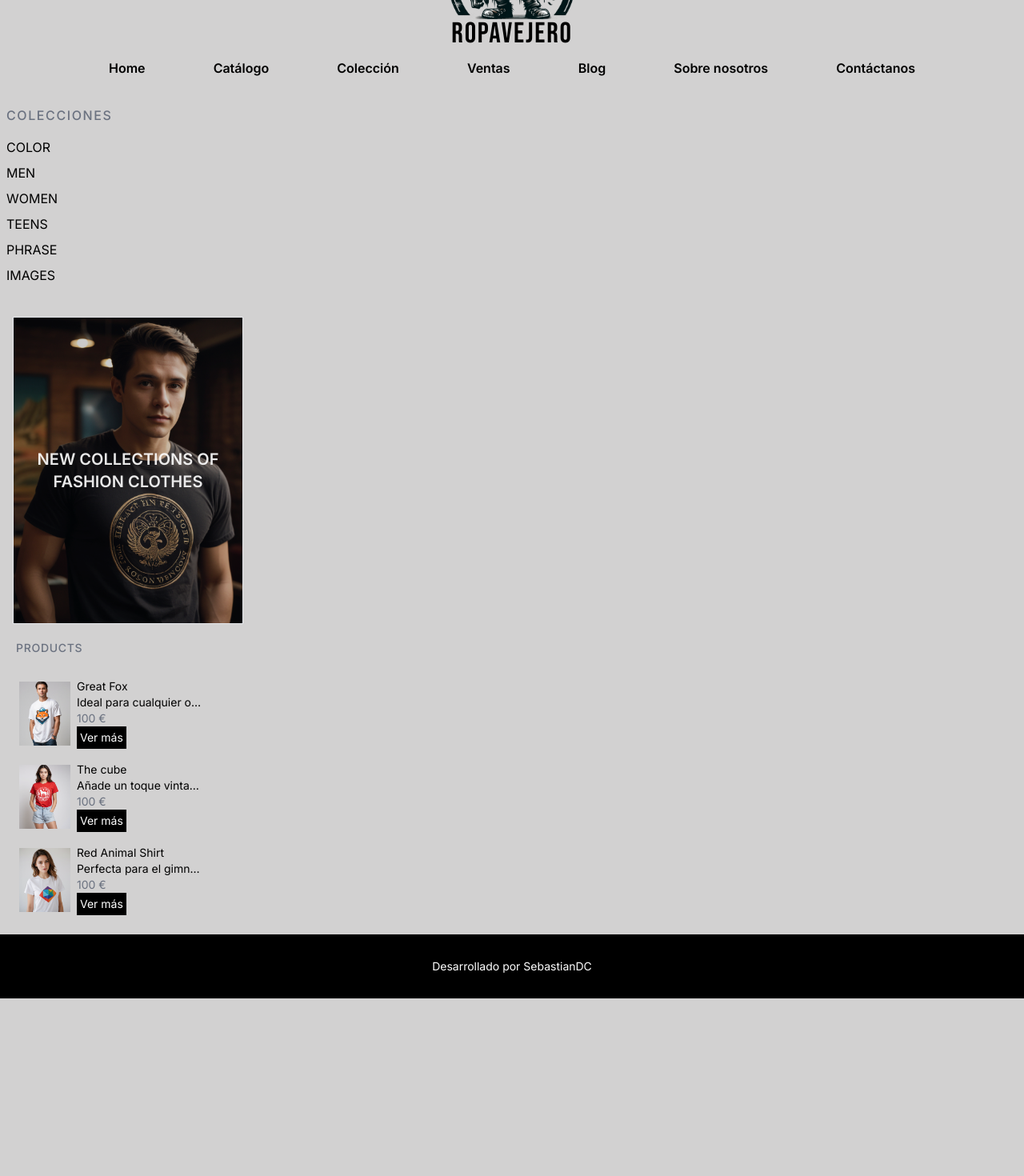
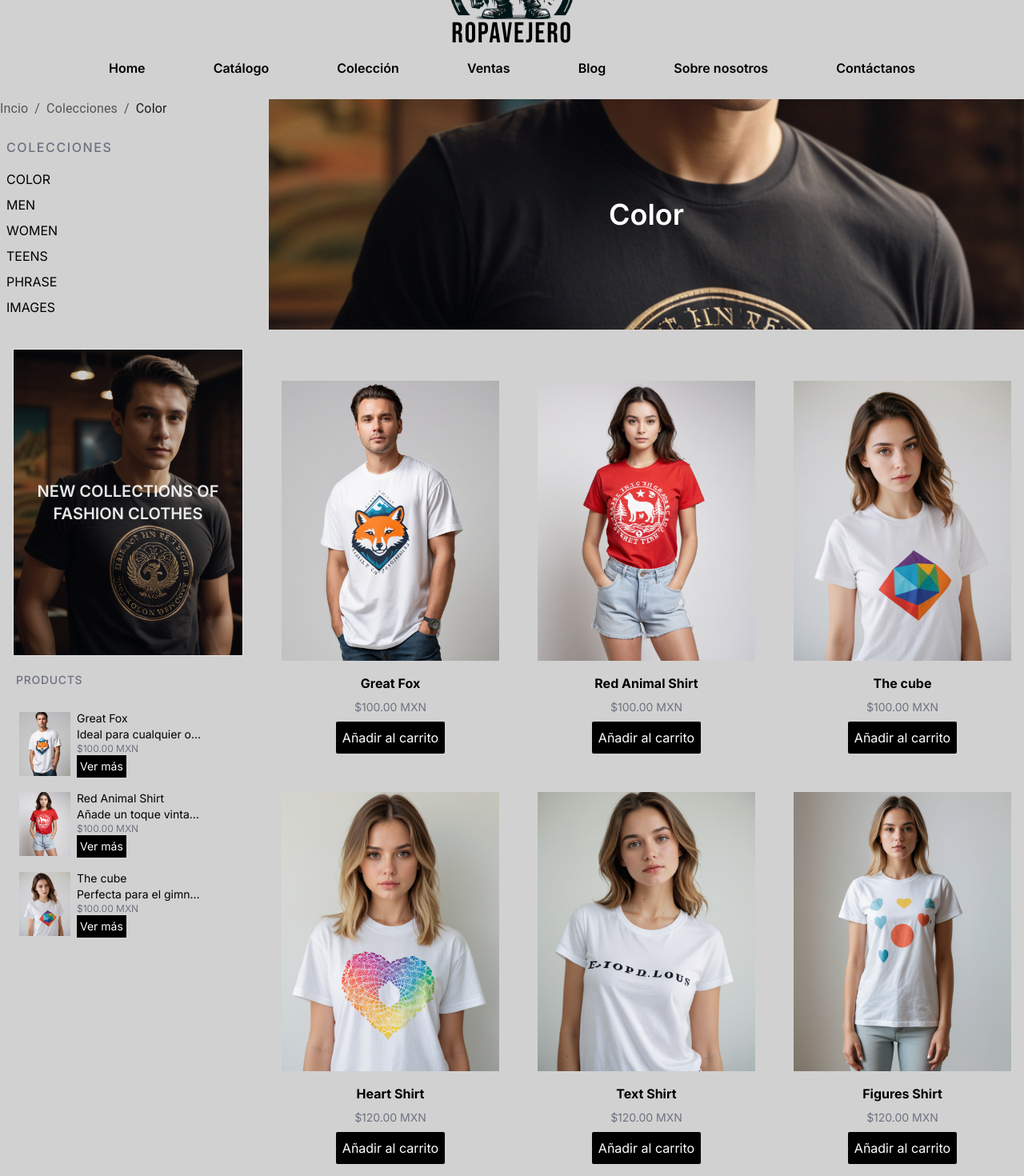
Before and after one commit to sebasdex/ropavejero-next, a Next.js app: page /categories/color in a window 1280 px wide. Shown: the part 180-1650 px from the top of the page at 80% size. Before the commit the page ends 1428 px from the top, so only its background shows below. Built offline with nearby package versions, Linux system fonts and the light colour scheme.

Commit message:
add new collections

```diff
--- a/src/app/categories/color/page.tsx
+++ b/src/app/categories/color/page.tsx
@@ -1,17 +1,25 @@
 import BannerCategory from "@/components/BannerCategory";
+import ColorElements from "@/components/categories/ColorElements";
 import NewCollections from "@/components/categories/NewCollections";
 import MenuCategories from "@/components/MenuCategories";
+import BasicBreadcrumbs from "@/components/ui/Breadcrumbs";
 import React from "react";
 
 function color() {
   return (
-    <aside className="flex flex-col w-full mt-4 min-h-dvh gap-4">
-      <MenuCategories
-        textMenu="Colecciones"
-        myStyles=" text-gray-500 p-2 tracking-widest font-medium"
-      />
-      <NewCollections />
-      {/* <BannerCategory categoryName="Color" categoryBG="bg-menGrid" /> */}
+    <aside className="flex w-full mt-4 min-h-dvh gap-4">
+      <article className="flex flex-col gap-4 w-96">
+        <BasicBreadcrumbs />
+        <MenuCategories
+          textMenu="Colecciones"
+          myStyles=" text-gray-500 p-2 tracking-widest font-medium"
+        />
+        <NewCollections />
+      </article>
+      <article className="w-full">
+        <BannerCategory categoryName="Color" categoryBG="bg-menGrid" />
+        <ColorElements />
+      </article>
     </aside>
   );
 }
--- /dev/null
+++ b/src/components/categories/ColorElements.tsx
@@ -0,0 +1,25 @@
+import { dbShirts } from "@/db/db";
+function ColorElements() {
+  return (
+    <section className="mt-12">
+      <div className="grid grid-cols-1 gap-4 md:grid-cols-2 lg:grid-cols-2 xl:grid-cols-3">
+        {dbShirts.map((shirt) => (
+          <div key={shirt.id} className="flex flex-col gap-4 p-4 rounded-md">
+            <img src={shirt.image} alt={shirt.name} className="w-full" />
+            <div className="flex flex-col gap-2 items-center">
+              <h2 className="text-base font-bold">{shirt.name}</h2>
+              <p className="text-sm text-gray-500">
+                ${shirt.price.toFixed(2)} MXN
+              </p>
+              <button className="bg-black text-white w-fit p-2 rounded-sm hover:bg-gray-500">
+                Añadir al carrito
+              </button>
+            </div>
+          </div>
+        ))}
+      </div>
+    </section>
+  );
+}
+
+export default ColorElements;
--- a/src/components/categories/NewCollections.tsx
+++ b/src/components/categories/NewCollections.tsx
@@ -23,8 +23,12 @@ function NewCollections() {
             <div className="flex flex-col text-sm">
               <p>{shirt.name}</p>
               <p className="truncate w-40">{shirt.description}</p>
-              <p className=" text-gray-500">{shirt.price} €</p>
-              <button className="bg-black text-white w-fit p-1">Ver más</button>
+              <p className=" text-gray-500 text-xs">
+                ${shirt.price.toFixed(2)} MXN
+              </p>
+              <button className="bg-black text-white w-fit p-1 text-sm">
+                Ver más
+              </button>
             </div>
           </div>
         ))}
--- /dev/null
+++ b/src/components/ui/Breadcrumbs.tsx
@@ -0,0 +1,21 @@
+"use client";
+import * as React from "react";
+import Typography from "@mui/material/Typography";
+import Breadcrumbs from "@mui/material/Breadcrumbs";
+import Link from "@mui/material/Link";
+
+export default function BasicBreadcrumbs() {
+  return (
+    <div role="presentation">
+      <Breadcrumbs aria-label="breadcrumb">
+        <Link underline="hover" color="inherit" href="/">
+          Incio
+        </Link>
+        <Link underline="hover" color="inherit" href="/categories">
+          Colecciones
+        </Link>
+        <Typography color="text.primary">Color</Typography>
+      </Breadcrumbs>
+    </div>
+  );
+}
--- a/src/db/db.ts
+++ b/src/db/db.ts
@@ -14,7 +14,7 @@ export const dbShirts = [
   },
   {
     id: 2,
-    name: "The cube",
+    name: "Red Animal Shirt",
     description:
       "Añade un toque vintage a tu guardarropa con esta playera gráfica retro, con un diseño inspirado en los años 80.",
     price: 100,
@@ -27,7 +27,7 @@ export const dbShirts = [
   },
   {
     id: 3,
-    name: "Red Animal Shirt",
+    name: "The cube",
     description:
       "Perfecta para el gimnasio o actividades al aire libre, esta playera deportiva de secado rápido mantiene la frescura y comodidad.",
     price: 100,
@@ -40,7 +40,7 @@ export const dbShirts = [
   },
   {
     id: 4,
-    name: "HHello Shirt",
+    name: "Heart Shirt",
     description:
       "Luce fresco y a la moda con esta playera de algodón con un encantador estampado floral, ideal para los días soleados.",
     price: 120,
@@ -53,7 +53,7 @@ export const dbShirts = [
   },
   {
     id: 5,
-    name: "HHello Shirt",
+    name: "Text Shirt",
     description:
       "Un esencial en cualquier guardarropa, esta playera negra básica combina con todo y es perfecta para cualquier ocasión.",
     price: 120,
@@ -66,7 +66,7 @@ export const dbShirts = [
   },
   {
     id: 6,
-    name: "Hello Shirt",
+    name: "Figures Shirt",
     description:
       "Una playera de algodón de estilo moderno, con un diseño elegante y una pintura fresca, ideal para cualquier ocasión.",
     price: 120,
```
